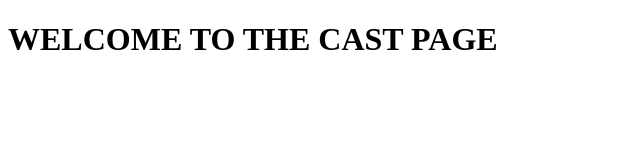
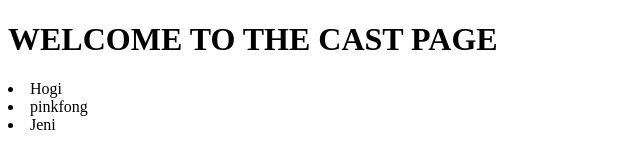
Before and after one commit to mahogany-atkinson/html-lab, a plain HTML site: page cast.html in a window 1280 px wide. Shown: the whole page, without its empty margins (0-640 px from the left). Drawn offline with Linux system fonts and the light colour scheme.

Commit message:
finshed product

```diff
--- a/cast.html
+++ b/cast.html
@@ -7,5 +7,8 @@
 </head>
 <body>
     <h1> WELCOME TO THE CAST PAGE</h1>
+<li>Hogi</li>
+<li>pinkfong</li>
+<li>Jeni</li>
 </body>
 </html>
```
